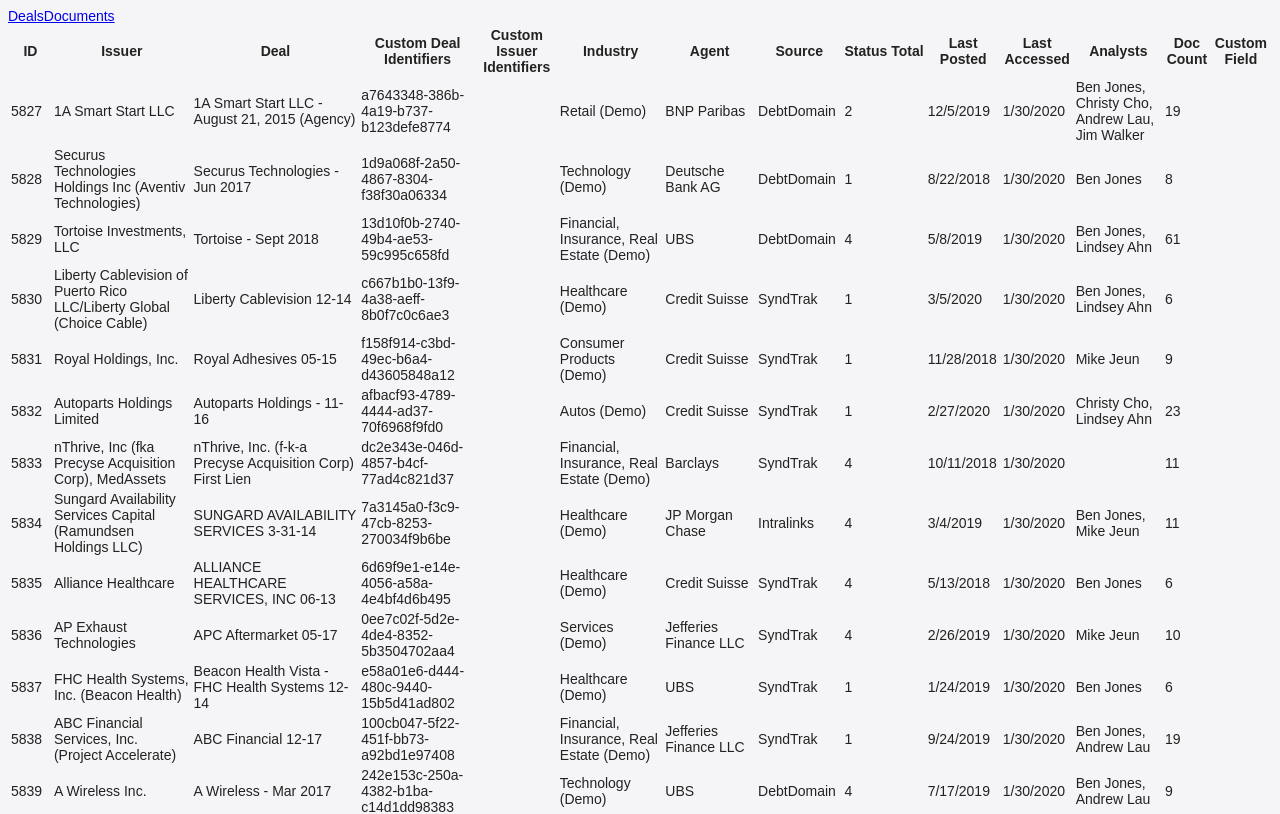
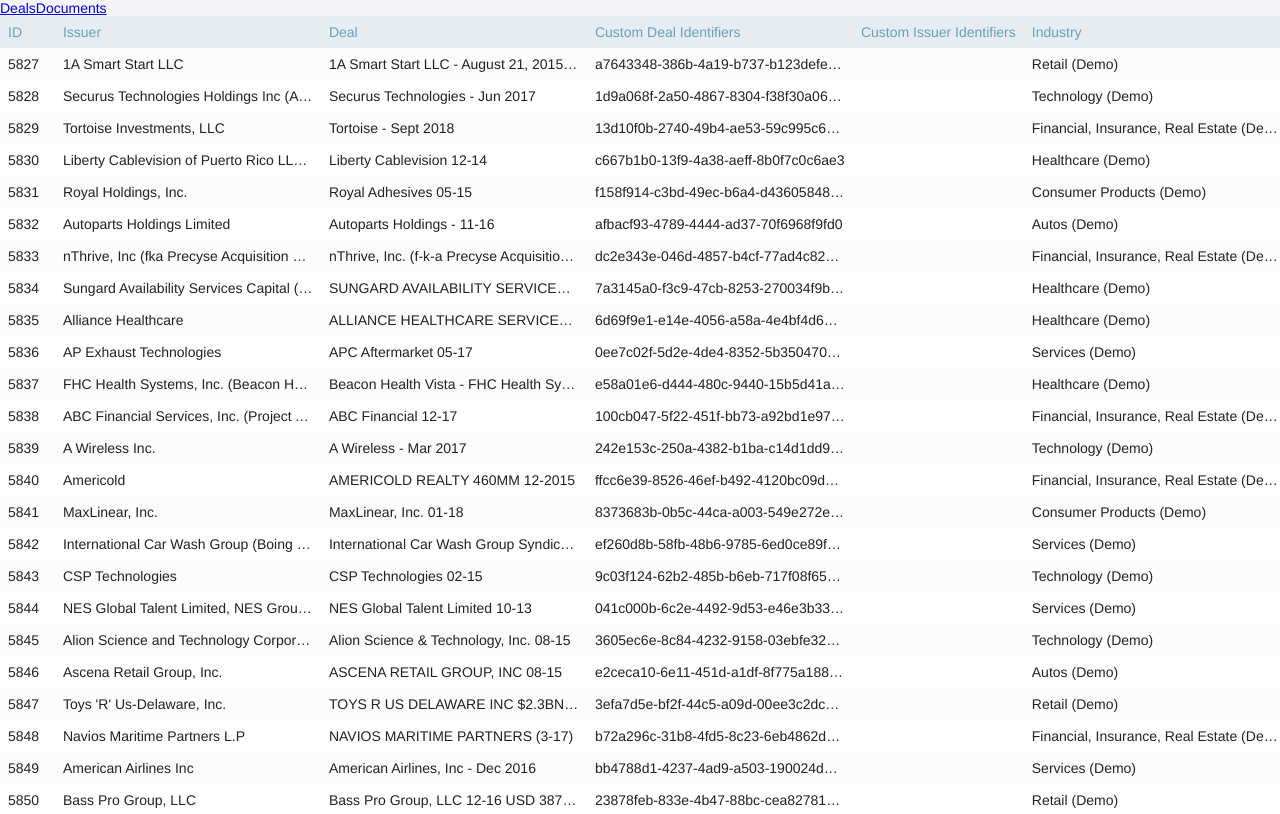
Before and after one commit to samrodrigues/findox-task, a Vue app: page /deals in a window 1280 px wide. Shown: the top 814 px of the page. Built offline with nearby package versions, Linux system fonts and the light colour scheme.

Commit message:
Create column controls

```diff
--- a/src/assets/main.scss
+++ b/src/assets/main.scss
@@ -1,9 +1,11 @@
 $breakpoint: 768px;
 
 body {
+  margin: 0;
+  padding: 0;
   color: #222222;
   background: #f5f5f7;
-  font-family: sans-serif;
+  font-family: Helvetica, Verdana, sans-serif;
   font-size: 12px;
   text-rendering: optimizeLegibility;
   -webkit-font-smoothing: antialiased;
--- a/src/components/FDXGrid.vue
+++ /dev/null
@@ -1,41 +0,0 @@
-<script setup>
-const props = defineProps({
-  columns: {
-    type: Array,
-    default: () => [],
-  },
-  data: {
-    type: Array,
-    default: () => [],
-  },
-});
-</script>
-
-<template>
-  <table>
-    <thead>
-    <tr>
-      <th
-          v-for="(column, index) in columns"
-          :key="index"
-          @click="sortColumn(column)"
-      >
-        {{ column.label }}
-      </th>
-    </tr>
-    </thead>
-    <tbody>
-    <tr v-for="(row, rowIndex) in data" :key="rowIndex">
-      <td v-for="(column, colIndex) in columns" :key="colIndex">
-        {{ row[column.key] }}
-      </td>
-    </tr>
-    </tbody>
-  </table>
-</template>
-
-
-
-<style scoped>
-
-</style>
--- /dev/null
+++ b/src/components/grid/AppGrid.vue
@@ -0,0 +1,193 @@
+<template>
+  <div class="table-container">
+    <div
+        class="grid-container"
+        :style="{ gridTemplateColumns: gridTemplateColumns }"
+        role="table"
+    >
+      <template v-for="(column, columnIndex) in columns">
+        <div
+            v-if="column.isActive"
+            :key="columnIndex"
+            class="grid-header-cell grid-header"
+            role="columnheader"
+            @click.self="toggleHeader(columnIndex)"
+        >
+          {{ column.label }}
+          <AppGridColumnControls
+              :class="{left: columnIndex <= 1}"
+              :applied-filters="appliedFilters[column.key]"
+              :column="column"
+              :column-values="columnValues(column.key)"
+              :is-open="openHeader === columnIndex"
+              @closed="onClosed"
+              @filter-changed="onFilterChanged"
+              @sort-updated="onSortUpdated"
+          />
+        </div>
+      </template>
+      <div
+          v-for="(row, rowIndex) in resultingData"
+          :key="rowIndex"
+          class="grid-row"
+          role="row"
+      >
+        <template v-for="(column, cellIndex) in columns">
+          <div
+              v-if="column.isActive"
+              :key="cellIndex"
+              class="grid-cell"
+              role="cell"
+          >
+            {{ row[column.key] }}
+          </div>
+        </template>
+
+      </div>
+    </div>
+  </div>
+</template>
+<script setup>
+import {computed, ref} from 'vue';
+import {sortLowerCase} from "../../helpers/string";
+import AppGridColumnControls from "./AppGridColumnControls.vue";
+
+const props = defineProps({
+  columns: Array,
+  data: Array,
+});
+
+// UI
+const gridTemplateColumns = computed(() => {
+  const activeColumns = props.columns.filter((column) => column.isActive);
+  return `repeat(${activeColumns.length}, minmax(min-content, 200px))`;
+});
+
+// Initialize vars
+const columnValues = (key) => Array.from(new Set(props.data.map(row => row[key]))).sort(sortLowerCase);
+const appliedFilters = ref(
+    props.columns.reduce((acc, column) => ({...acc, [column.key]: []}), {})
+);
+const openHeader = ref(null);
+const sortColumn = ref(null);
+const sortDirection = ref(1);
+
+// Computed
+const resultingData = computed(() => {
+  // Filter the data according to appliedFilters
+  let filteredData = props.data.filter(row => {
+    return Object.keys(appliedFilters.value).every(key => {
+      const filterValues = appliedFilters.value[key];
+      if (filterValues.length === 0) {
+        return true;
+      }
+      return filterValues.includes(row[key]);
+    });
+  });
+
+  // Sort the data according to sortColumn and sortDirection
+  if (sortColumn.value !== null) {
+    filteredData.sort((a, b) => {
+      const valueA = a[sortColumn.value];
+      const valueB = b[sortColumn.value];
+      if (valueA < valueB) {
+        return -1 * sortDirection.value;
+      } else if (valueA > valueB) {
+        return 1 * sortDirection.value;
+      } else {
+        return 0;
+      }
+    });
+  }
+
+  return filteredData;
+});
+
+
+
+// Handlers
+const onClosed = () => {
+  openHeader.value = null;
+}
+const onFilterChanged = ({key, values}) => {
+  appliedFilters.value[key] = values;
+}
+const onSortUpdated = ({key, sortOrder}) => {
+  sortColumn.value = key;
+  sortDirection.value = sortOrder;
+}
+const toggleHeader = (index) => {
+  if (openHeader.value === index) {
+    openHeader.value = null
+  } else {
+    openHeader.value = index
+  }
+};
+
+</script>
+<style scoped lang="scss">
+@import "@/assets/main";
+
+$maxCellWidth: 250px;
+$cellPadding: 8px;
+
+.table-container {
+  background-color: #ffffff;
+  min-height: 450px;
+  position: relative;
+  z-index: 1;
+  max-width: 100%;
+  overflow-x: auto;
+}
+
+.grid-container {
+  display: grid;
+}
+
+.grid-header {
+  background-color: #e7ecf0;
+  color: #679fbb;
+  position: relative;
+}
+
+.grid-header-cell {
+  z-index: 2;
+  cursor: pointer;
+  position: relative;
+  max-width: $maxCellWidth;
+  padding: $cellPadding;
+  font-weight: normal;
+  white-space: nowrap;
+  overflow: visible;
+  text-overflow: ellipsis;
+}
+
+.grid-row {
+  display: contents;
+  cursor: pointer;
+
+  .grid-cell {
+    background-color: #ffffff;
+  }
+
+  &:nth-child(even) .grid-cell {
+    background-color: #fcfcfc;
+  }
+
+  &:hover .grid-cell {
+    background-color: #fcfcf2;
+  }
+}
+
+.grid-cell {
+  z-index: 1;
+  position: relative;
+  max-width: $maxCellWidth;
+  padding: $cellPadding;
+  font-weight: normal;
+  white-space: nowrap;
+  overflow: hidden;
+  text-overflow: ellipsis;
+}
+
+</style>
--- /dev/null
+++ b/src/components/grid/AppGridColumnControls.vue
@@ -0,0 +1,185 @@
+<template>
+  <div class="dropdown" :class="{open: isOpen}">
+    <div class="column-name">{{ column.label }}</div>
+    <button class="sort" @click="$emit('sortUpdated', { key: column.key, sortOrder: 1})">Sort A to Z</button>
+    <button class="sort" @click="$emit('sortUpdated', { key: column.key, sortOrder: -1})">Sort Z to A</button>
+    <template v-if="column.isFilterable">
+      <hr/>
+      <input
+          type="text"
+          v-model="searchText"
+          :placeholder="`Filter ${column.label}`"
+          class="search-input"
+      />
+      <div class="checkbox-list">
+        <label
+            v-for="(value, index) in filteredValues"
+            :key="index"
+            class="checkbox-label"
+        >
+          <input
+              type="checkbox"
+              :value="value"
+              :checked="selectedValues.includes(value)"
+              @change="emitFilterChange(value, $event.target.checked)"
+          />
+          <span>{{ value }}</span>
+        </label>
+      </div>
+    </template>
+    <hr/>
+    <footer>
+      <button v-if="column.isFilterable" class="clear-filter" @click="clearFilter">Clear Filter</button>
+      <button class="close" @click="closeDropdown">Close</button>
+    </footer>
+  </div>
+</template>
+
+<script setup>
+import {ref, computed} from 'vue';
+
+const props = defineProps({
+  column: Object,
+  columnValues: Array,
+  appliedFilters: Object,
+  isOpen: Boolean,
+});
+const emit = defineEmits(['closed', 'filterChanged', 'sortUpdated']);
+
+const searchText = ref('');
+const filteredValues = computed(() => {
+  if (!searchText.value) {
+    return props.columnValues;
+  }
+  return props.columnValues.filter((value) =>
+      value.toLowerCase().includes(searchText.value.toLowerCase())
+  );
+});
+
+const selectedValues = ref([]);
+
+const emitFilterChange = (value, checked) => {
+  if (checked) {
+    selectedValues.value.push(value);
+  } else {
+    selectedValues.value = selectedValues.value.filter((v) => v !== value);
+  }
+  emit('filterChanged', {key: props.column.key, values: selectedValues.value});
+};
+
+const clearFilter = () => {
+  selectedValues.value = [];
+  emit('filterChanged', {key: props.column.key, values: selectedValues.value});
+};
+
+const closeDropdown = () => {
+  emit('closed');
+};
+</script>
+
+<style scoped lang="scss">
+.dropdown {
+  box-sizing: border-box;
+  * {
+    font-size: 12px;
+  }
+  position: absolute;
+  background-color: #ffffff;
+  box-shadow: 1px 1px 1px 1px #22222233;
+  z-index: 3;
+  padding: 8px;
+  top: 100%;
+  right: 0;
+  min-width: 140px;
+  max-width: 100%;
+  opacity: 0;
+  pointer-events: none;
+  overflow: hidden;
+  transition: opacity 0.2s ease;
+}
+
+.dropdown.left {
+  right: unset;
+  left: 0;
+}
+
+.dropdown.open {
+  pointer-events: all;
+  opacity: 1;
+}
+
+.column-name {
+  color: #222222;
+  text-align: center;
+  margin-bottom: 12px;
+  font-weight: bold;
+}
+
+hr {
+  background: #dedede;
+  height: 1px;
+  border: none;
+}
+
+.sort {
+  border: none;
+  background: none;
+  cursor: pointer;
+  display: block;
+  color: #679fbb;
+  margin-bottom: 6px;
+}
+
+.search-input {
+  width: calc(100% - 6px);
+  border: solid 1px #dedede;
+  margin: 9px 0 6px;
+  line-height: 1.5;
+}
+
+.checkbox-list {
+  display: flex;
+  gap: 3px;
+  flex-direction: column;
+  max-width: 100%;
+  max-height: 200px;
+  overflow: scroll;
+}
+
+.checkbox-list label {
+  display: inline-flex;
+  align-items: center;
+  gap: 3px;
+  white-space: nowrap;
+  span {
+    overflow: hidden;
+    text-overflow: ellipsis;
+    max-width: 100%;
+  }
+}
+
+
+.clear-filter {
+  height: 22px;
+  border: solid 1px #f0ad4e;
+  color: white;
+  border-radius: 2px;
+  background: #f0ad4e;
+  cursor: pointer;
+}
+
+.close {
+  margin-left: auto;
+  height: 22px;
+  color: #222222;
+  border: solid 1px #dedede;
+  border-radius: 2px;
+  background: #ffffff;
+  cursor: pointer;
+}
+
+footer {
+  display: flex;
+  justify-content: space-between;
+}
+</style>
--- /dev/null
+++ b/src/helpers/string.js
@@ -0,0 +1,7 @@
+export const sortLowerCase = (a, b) => {
+  const lowerA = typeof a === 'string' ? a.toLowerCase() : a;
+  const lowerB = typeof b === 'string' ? b.toLowerCase() : b;
+  if (lowerA < lowerB) return -1;
+  if (lowerA > lowerB) return 1;
+  return 0;
+}
--- a/src/views/Deals.vue
+++ b/src/views/Deals.vue
@@ -1,7 +1,7 @@
 <script setup>
-import { computed } from 'vue';
-import { useDealsStore, useDocumentsStore } from '@/stores';
-import FDXGrid from "../components/FDXGrid.vue";
+import {computed, reactive} from 'vue';
+import {useDealsStore, useDocumentsStore} from '@/stores';
+import AppGrid from "../components/grid/AppGrid.vue";
 
 const dealsStore = useDealsStore();
 const deals = computed(() => dealsStore.dealsWithRelatedData);
@@ -10,30 +10,35 @@
   return documentsStore.getDocumentsByDealId(dealId);
 };
 
-const columns = [
-  { key: 'Id', label: 'ID', isActive: true, sortOrder: null },
-  { key: 'issuer', label: 'Issuer', isActive: true, sortOrder: null },
-  { key: 'DealName', label: 'Deal', isActive: true, sortOrder: null },
-  //{ key: '', label: 'Bloomberg ID', isActive: true, sortOrder: null },
-  //{ key: '', label: 'ISIN', isActive: true, sortOrder: null },
-  { key: 'CustomDealId', label: 'Custom Deal Identifiers', isActive: true, sortOrder: null },
-  { key: 'CustomClientIssuersIdentifiers', label: 'Custom Issuer Identifiers', isActive: true, sortOrder: null },
-  { key: 'industry', label: 'Industry', isActive: true, sortOrder: null },
-  { key: 'agent', label: 'Agent', isActive: true, sortOrder: null },
-  { key: 'source', label: 'Source', isActive: true, sortOrder: null },
-  { key: 'StatusId', label: 'Status', isActive: true, sortOrder: null },
-  { key: 'Total', label: 'Total', isActive: true, sortOrder: null },
-  { key: 'lastPosted', label: 'Last Posted', isActive: true, sortOrder: null },
-  { key: 'lastAccessed', label: 'Last Accessed', isActive: true, sortOrder: null },
-  { key: 'analysts', label: 'Analysts', isActive: true, sortOrder: null },
-  { key: 'DocCount', label: 'Doc Count', isActive: true, sortOrder: null },
-  { key: 'ClientCustomField', label: 'Custom Field', isActive: true, sortOrder: null },
-];
+const columns = reactive([
+  {key: 'Id', label: 'ID', isFilterable: false, isActive: true},
+  {key: 'issuer', label: 'Issuer', isFilterable: true, isActive: true},
+  {key: 'DealName', label: 'Deal', isFilterable: true, isActive: true},
+  //{ key: '', label: 'Bloomberg ID', isActive: true },
+  //{ key: '', label: 'ISIN', isActive: true },
+  {key: 'CustomDealId', label: 'Custom Deal Identifiers', isFilterable: false, isActive: true},
+  {
+    key: 'CustomClientIssuersIdentifiers',
+    label: 'Custom Issuer Identifiers',
+    isFilterable: false,
+    isActive: true,
+  },
+  {key: 'industry', label: 'Industry', isFilterable: true, isActive: true},
+  {key: 'agent', label: 'Agent', isFilterable: true, isActive: true},
+  {key: 'source', label: 'Source', isFilterable: true, isActive: true},
+  {key: 'StatusId', label: 'Status', isFilterable: true, isActive: true},
+  {key: 'Total', label: 'Total', isFilterable: false, isActive: true},
+  {key: 'lastPosted', label: 'Last Posted', isFilterable: false, isActive: true},
+  {key: 'lastAccessed', label: 'Last Accessed', isFilterable: false, isActive: true},
+  {key: 'analysts', label: 'Analysts', isFilterable: true, isActive: true},
+  {key: 'DocCount', label: 'Doc Count', isFilterable: true, isActive: true},
+  {key: 'ClientCustomField', label: 'Custom Field', isFilterable: false, isActive: true},
+]);
 
 </script>
 
 <template>
-  <main>
-    <FDXGrid :data="deals" :columns="columns" />
-  </main>
+  <AppGrid
+      :data="deals"
+      :columns="columns"/>
 </template>
```
